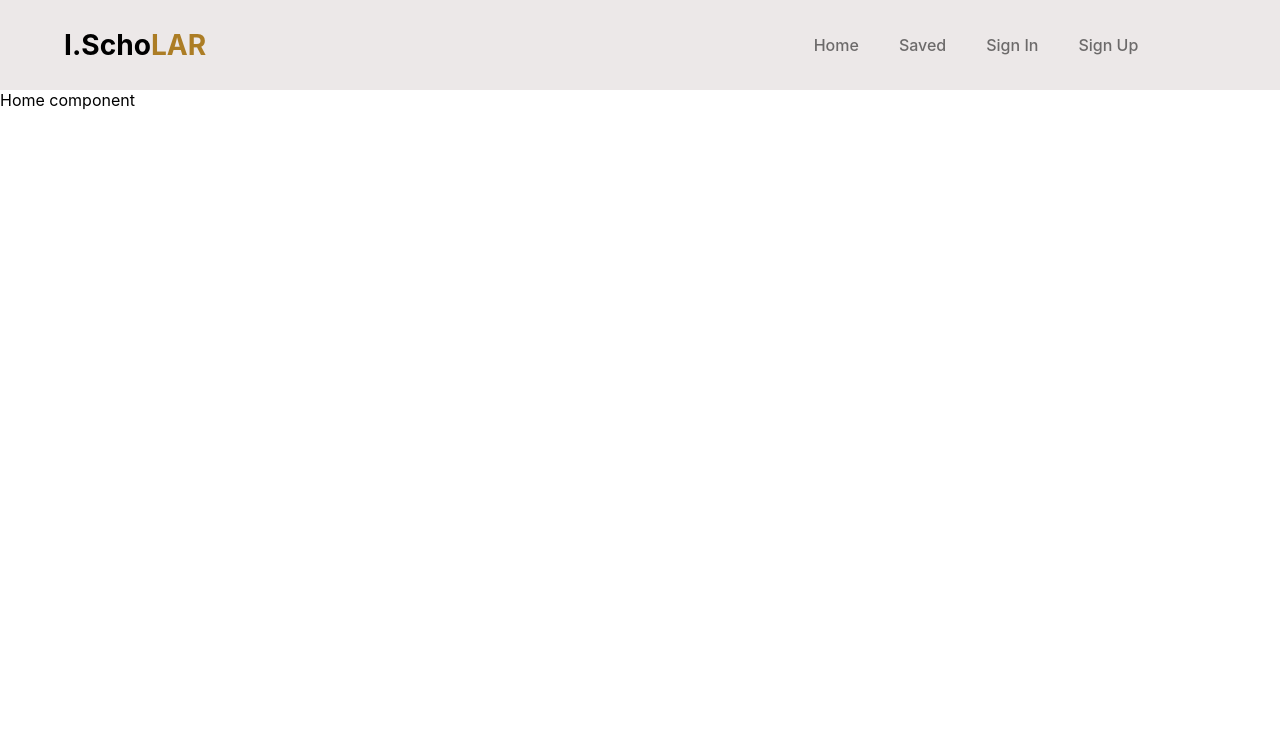
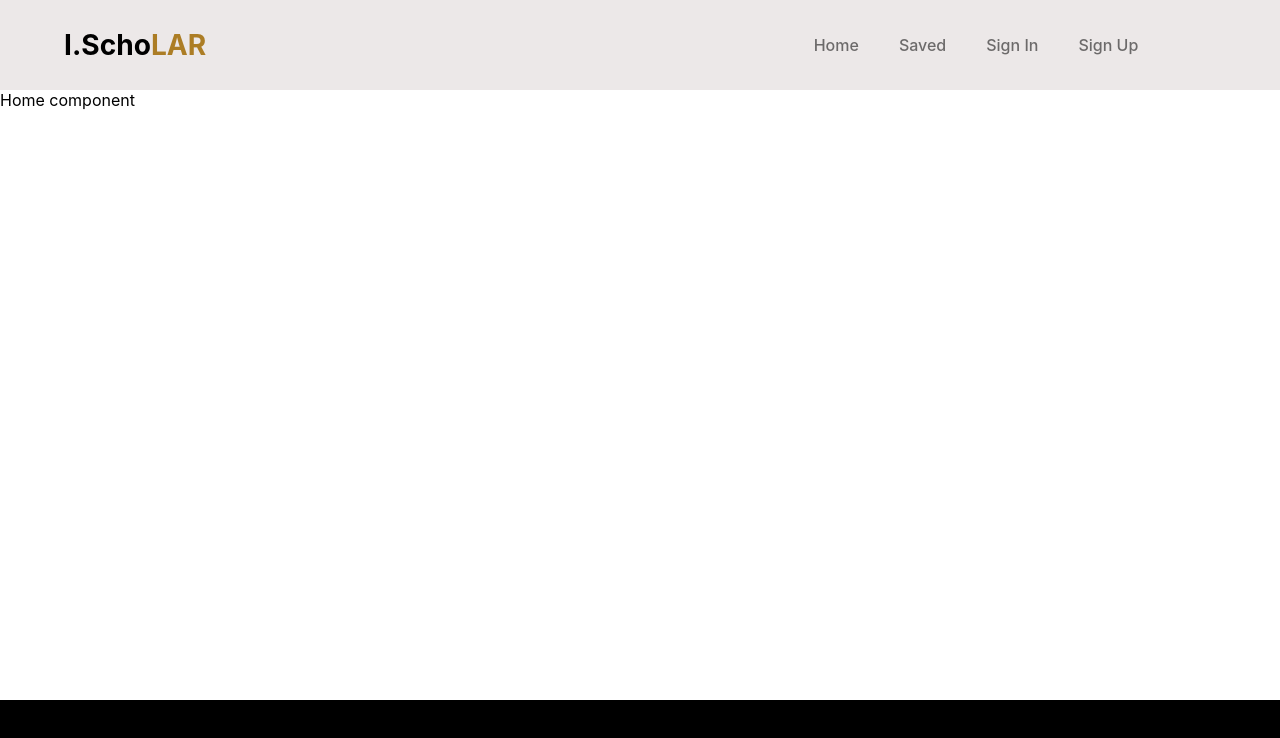
Before and after one commit to Koima-Sam/ScholarshipApp, a React (Create React App) app: page / in a window 1280 px wide. Shown: the top 738 px of the page. Built offline with nearby package versions, Linux system fonts and the light colour scheme.

Commit message:
add footer route

```diff
--- a/src/App.js
+++ b/src/App.js
@@ -1,6 +1,7 @@
 import { Routes, Route } from "react-router-dom";
 import "./App.css";
 import DashBoard from "./components/DashBoard";
+import Footer from "./components/Footer";
 import Home from "./components/Home";
 import Login from "./components/Login";
 import NavBar from "./components/NavBar";
@@ -17,8 +18,9 @@ function App() {
         <Route exact path="/dashboard" element={<DashBoard />} />
         <Route exact path="/register" element={<Register />} />
         <Route exact path="/saved" element={<Saved />} />
-        {/* <Route exact path = "/" element = {<DashBoard />}/> */}
+        <Route exact path = "/" element = {<DashBoard />}/>
       </Routes>
+      <Footer />
     </div>
   );
 }
--- /dev/null
+++ b/src/components/Footer.js
@@ -0,0 +1,17 @@
+import React from "react";
+import { NavLink } from "react-router-dom";
+
+function Footer(){
+    return(
+        <section className="footer">
+            <div>
+                <NavLink to={'/register'}>Create Account</NavLink>
+
+            </div>
+            <div>
+
+            </div>
+        </section>
+    )
+}
+export default Footer
```
